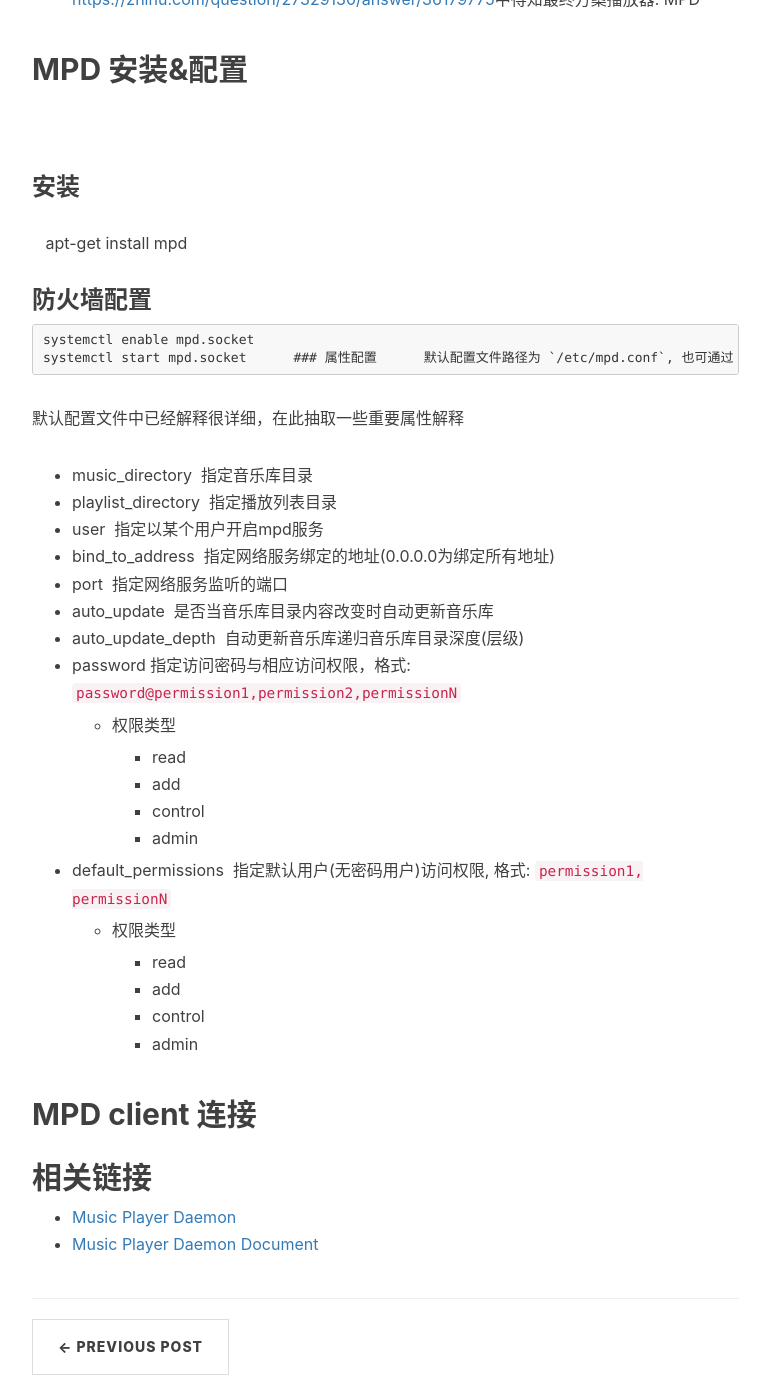
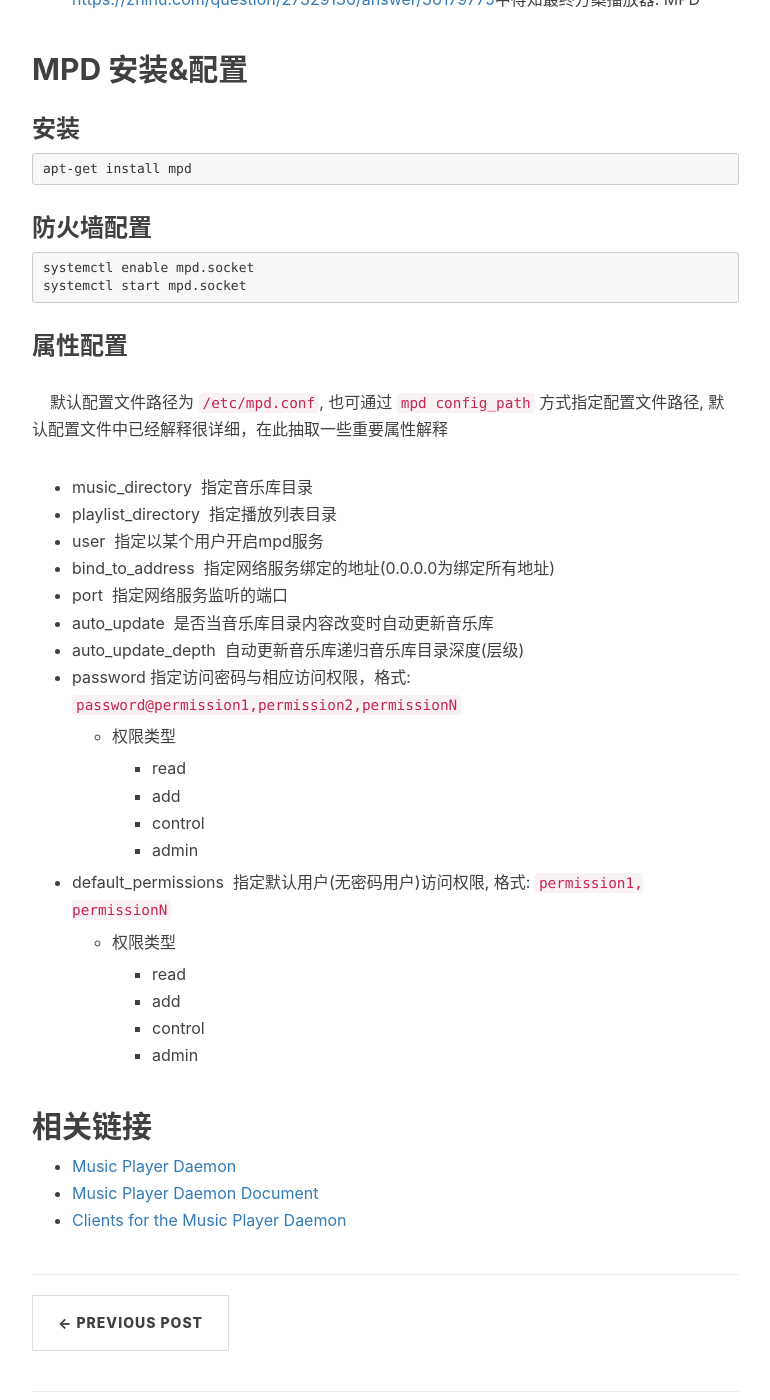
Before and after one commit to imfms/imfms.github.io, a Jekyll site: the page built from _posts/2017-07-04-mpd-install-log.markdown, in a window 1280 px wide and 1400 px high, scrolled down 1234 px. Shown: the whole window, without its empty margins (233-1003 px from the left). Built offline with Jekyll 4.4.1, drawn with Linux system fonts in a browser that asks for light colours; nearby versions of some CDN libraries; our own code applies the rules of GitHub Pages for plain Markdown files; comment, search, counter and statistics services are not loaded.

Commit message:
Update 2017-07-04-mpd-install-log.markdown

```diff
--- a/_posts/2017-07-04-mpd-install-log.markdown
+++ b/_posts/2017-07-04-mpd-install-log.markdown
@@ -14,9 +14,8 @@
 - 发觉不得入门，直接进行相关经验搜索方式， 最终在知乎他人提问中的[McZoden](https://www.zhihu.com/people/yiwen-sun-14/answers)回答的[https://zhihu.com/question/27329130/answer/36179775](https://zhihu.com/question/27329130/answer/36179775)中得知最终方案播放器: MPD
 
 ## MPD 安装&配置
-
 ### 安装
-    apt-get install mpd
+    apt-get install mpd
 
 ### 防火墙配置
     systemctl enable mpd.socket
@@ -24,9 +23,7 @@
 
 ### 属性配置
 
-默认配置文件路径为 `/etc/mpd.conf`, 也可通过 `mpd config_path` 方式指定配置文件路径
-
-默认配置文件中已经解释很详细，在此抽取一些重要属性解释
+默认配置文件路径为 `/etc/mpd.conf`, 也可通过 `mpd config_path` 方式指定配置文件路径, 默认配置文件中已经解释很详细，在此抽取一些重要属性解释
 
 - music_directory
   指定音乐库目录
@@ -62,8 +59,7 @@
       - control
       - admin
 
-## MPD client 连接
-
 ## 相关链接
 - [Music Player Daemon](https://www.musicpd.org/)
 - [Music Player Daemon Document](https://www.musicpd.org/doc/user/)
+- [Clients for the Music Player Daemon](https://www.musicpd.org/clients/)
```
